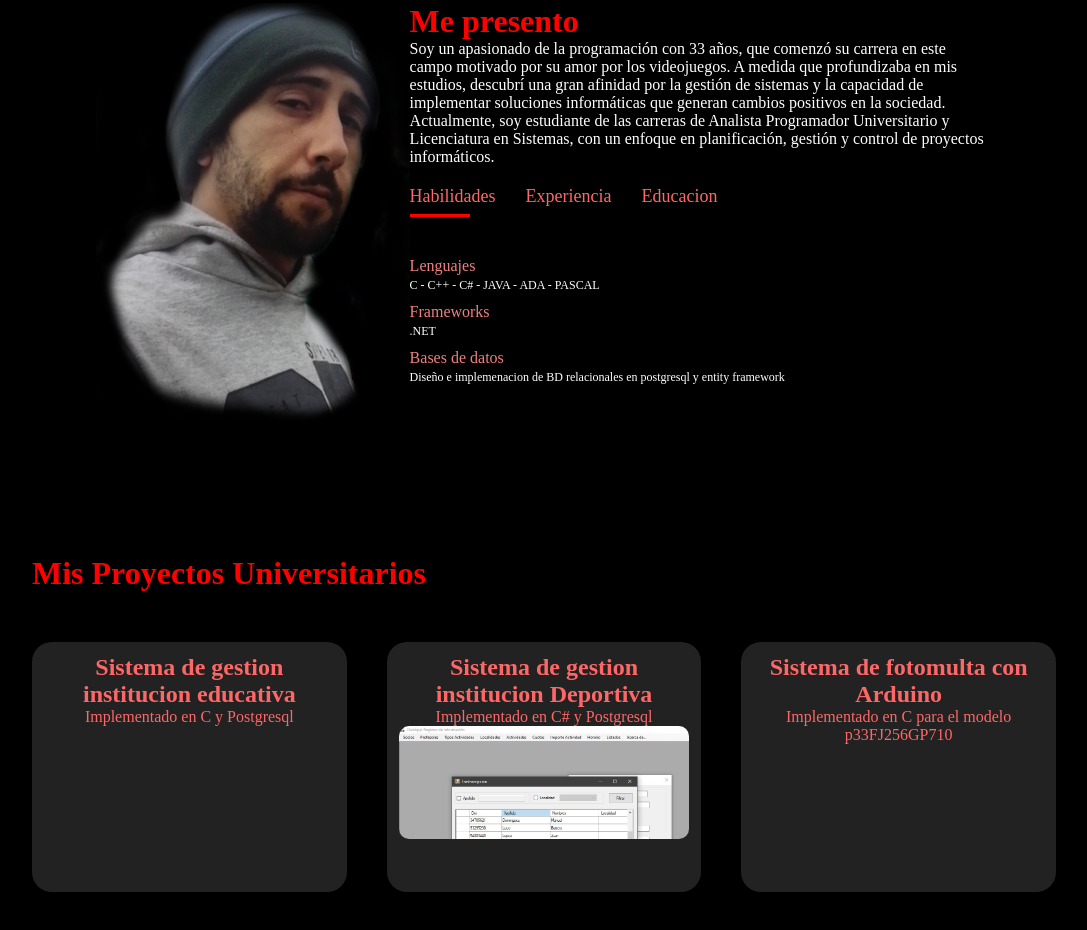
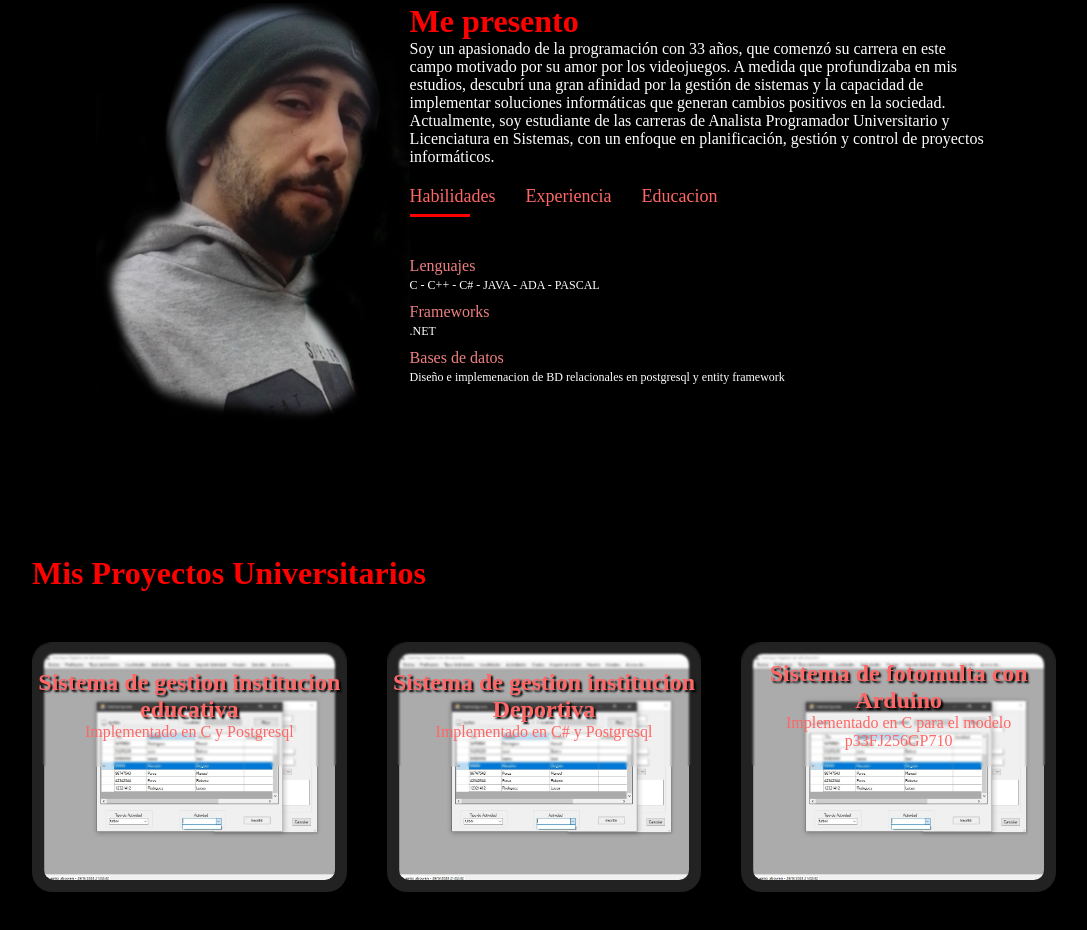
Before and after one commit to quemerotw/Portfolio, a plain HTML site: page index.html in a window 1280 px wide. Shown: the part 887-1817 px from the top of the page, without its empty margins (96-1183 px from the left). Drawn offline with Linux system fonts and the light colour scheme; a web font is replaced by a local one.

Commit message:
proyectos universidad animacion piola

```diff
--- a/index.html
+++ b/index.html
@@ -93,6 +93,8 @@
     </div>
 
     <!--------------about-------------->
+
+
     <!---------------servicios------------------>
 
 
@@ -101,19 +103,28 @@
             <h1 class="sub-title">Mis Proyectos Universitarios</h1>
             <div class="proyUni-list">
                 <div class="pu-column">
+                    <img src="img/deportes.jpg" alt="Alternate Text" class="imgProy" />
+                    <div class="layer">
                         <h2>Sistema de gestion institucion educativa</h2>
                         <p>Implementado en C y Postgresql</p>
+                    </div>
 
                 </div>
                 <div class="pu-column">
+                    <img src="img/deportes.jpg" alt="Alternate Text" class="imgProy"/>
+                    <div class="layer">
                         <h2>Sistema de gestion institucion Deportiva</h2>
                         <p>Implementado en C# y Postgresql</p>
-                    <a href="https://github.com/quemerotw/ClubApp" target="_blank" rel="noopener noreferrer" style="text-decoration:none"><div id="insDepo">Ver en GitHub</div></a>
+                    </div>
                 </div>
                 <div class="pu-column" id="ardu">
+                    <img src="img/deportes.jpg" alt="Alternate Text" class="imgProy" />
+                    <div class="layer">
                         <h2>Sistema de fotomulta con Arduino </h2>
                         <p>Implementado en C para el modelo p33FJ256GP710</p>
                     </div>
+                </div>
+
             </div>
         </div>
     </div>
--- a/style.css
+++ b/style.css
@@ -202,39 +202,55 @@ nav ul li a::after{
 
 
 .pu-column{
+    position:relative;
     color: #ff6767;
     background-color: #222222;
     padding:12px;
     border-radius:20px;
     transition:1s;
+    overflow:hidden;
 }
 
 .pu-column:hover {
     background-color: #4800ff;
     transform:translateY(-10px);
     color:black;
+    transform:scale(1.2);
 }
 
+.imgProy {
+    border-radius: 10px;
+    width: 100%;
+    height: 100%;
+    transition:3s ease-in;
+    display:block;
+}
 
-#insDepo {
-    text-align:center;
-    align-content:center;
-    border-color: #4800ff;
-    color: rgba(0,0,0,0);
-    border-radius: 10px;
-    content: '';
+.pu-column:hover .imgProy {
+    transform: scale(1.9);
+    height: 100%;
+}
+
+.pu-column:hover .layer {
+    display: block;
+
+    width: 100%;
+    height: 100%;
+}
+
+.layer {
+    backdrop-filter: blur(1px);
+    transition: backdrop-filter 2s, width 2s, height 2s, background 2s;
+    border-radius: 20px;
     width: 100%;
     height: 50%;
-    background-image: url(img/deportes.jpg);
-    background-size: 100%;
-    background-repeat: no-repeat;
-    transition: 1s;
+    position: absolute;
+    text-align: center;
+    align-content: center;
+    top: 0;
+    left: 0;
 }
 
-#insDepo:hover{
-    background-blend-mode:color-burn;
-    font-size:50px;
-    color:rgba(67, 55, 255,180);
-    transform:scale(1.2);
-    height:100%;
+.layer h2{
+    text-shadow:2px 2px 2px black;
 }
```
Lines whose indentation alone changed are shown as unchanged.
